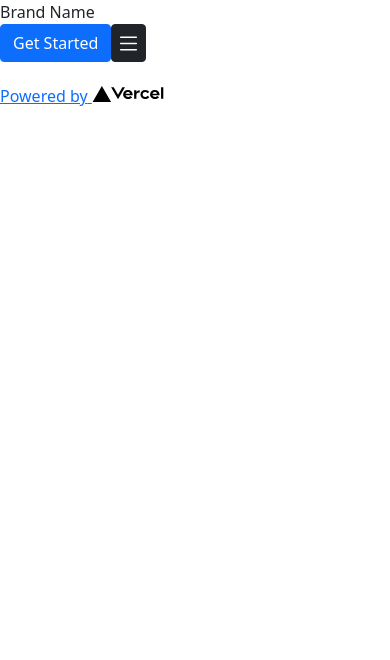
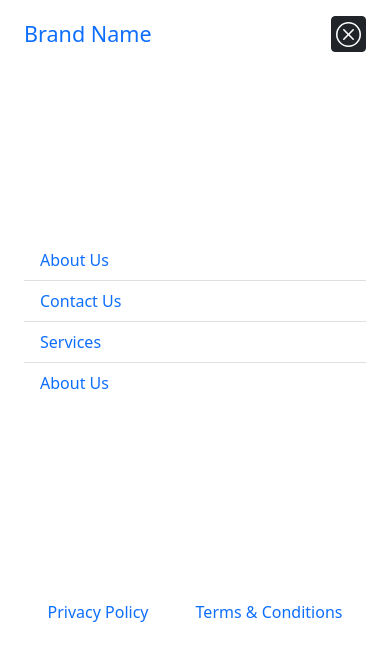
Before and after one commit to pavittar95/nextjs-redux-persist-boilerplate, a Next.js app: page / in a window 390 px wide. Shown: the top 660 px of the page. Built offline with nearby package versions, Linux system fonts and the light colour scheme.

Commit message:
side bar added

```diff
--- a/components/header.js
+++ b/components/common/header.js
@@ -1,13 +1,13 @@
 import React, { useCallback, useState } from "react";
 import Link from "next/link";
 import { useDispatch } from "react-redux";
-import { List } from "react-bootstrap-icons";
+import { List, X } from "react-bootstrap-icons";
 
 import Meta from "./meta";
-import styles from "../styles/Header.module.scss";
+import "../../styles/Header.module.scss";
 
-import { loginOut } from "../store/user/actions";
-import Sidebar from "./common/sidebar";
+import { loginOut } from "../../store/user/actions";
+import Sidebar from "./sidebar";
 
 export default function Header() {
   const [showSidebar, setshowSidebar] = useState(false);
@@ -19,12 +19,17 @@ export default function Header() {
   const toggleSidebar = useCallback(() => {
     setshowSidebar(!showSidebar);
   }, [showSidebar]);
+
   return (
     <>
       <Meta />
       <div className="position-fixed top-0 start-0 end-0 z-1">
         <nav className="header-container">
-          <div className="brand">Brand Name</div>
+          <div className="brand">
+            <Link href="/">
+              <a className="h4">Brand Name</a>
+            </Link>
+          </div>
           <div className="menu d-none d-md-block d-xl-block">
             <ul type="none" className="d-flex p-0 m-0">
               <li className="px-3">
@@ -58,7 +63,7 @@ export default function Header() {
             </button>
           </div>
         </nav>
-        <Sidebar />
+        <Sidebar active={showSidebar} toggle={toggleSidebar} />
       </div>
     </>
   );
--- a/components/meta.js
+++ b/components/common/meta.js
@@ -1,7 +1,7 @@
 import React from "react";
 import Head from "next/head";
 import { useRouter } from "next/router";
-import { getPageMeta } from "../utils/metaConstants";
+import { getPageMeta } from "../../utils/metaConstants";
 
 export default function Meta() {
   const router = useRouter();
--- a/components/common/sidebar.js
+++ b/components/common/sidebar.js
@@ -1,9 +1,70 @@
-import React from 'react'
+import React from "react";
+import Classnames from "classnames";
+import Link from "next/link";
+import { X, XCircle } from "react-bootstrap-icons";
+import "../../styles/Sidebar.module.scss";
 
-export default function Sidebar() {
-    return (
-        <div>
-
+export default function Sidebar({ active, toggle }) {
+  return (
+    <div
+      className={Classnames("position-fixed top-0 bottom-0 end-0 z-2 sidebar", {
+        "close": !active,
+        "open": active,
+      })}
+    >
+      <div className="bg-white px-4 pt-3 pb-4 h-100 row">
+        <div className="col-12">
+          <div className="d-flex justify-content-between align-items-center">
+            <Link href="/">
+              <a className="h4 m-0">Brand Name</a>
+            </Link>
+            <button
+              className="d-block d-md-none d-xs-none btn btn-dark p-1"
+              onClick={toggle}
+            >
+              <XCircle size="25" color="white" />
+            </button>
+          </div>
         </div>
-    )
+        <div className="col-12">
+          <ul className="list-group list-group-flush">
+            <li className="list-group-item">
+              <Link href="/">
+                <a>About Us</a>
+              </Link>
+            </li>
+            <li className="list-group-item">
+              <Link href="/">
+                <a>Contact Us</a>
+              </Link>
+            </li>
+            <li className="list-group-item">
+              <Link href="/">
+                <a>Services</a>
+              </Link>
+            </li>
+            <li className="list-group-item">
+              <Link href="/">
+                <a>About Us</a>
+              </Link>
+            </li>
+          </ul>
+        </div>
+        <div className="col-12">
+          <ul className="list-group list-group-horizontal list-group-flush justify-content-around">
+            <li className="list-group-item border-0">
+              <Link href="/">
+                <a>Privacy Policy</a>
+              </Link>
+            </li>
+            <li className="list-group-item border-0">
+              <Link href="/">
+                <a>Terms {"&"} Conditions</a>
+              </Link>
+            </li>
+          </ul>
+        </div>
+      </div>
+    </div>
+  );
 }
--- a/components/layout/preLoginLayout.js
+++ b/components/layout/preLoginLayout.js
@@ -1,6 +1,6 @@
 import React from "react";
-import Header from "../header";
-import Footer from "../footer";
+import Header from "../common/header";
+import Footer from "../common/footer";
 
 export default function preLoginLayout({ children }) {
   return (
--- a/package.json
+++ b/package.json
@@ -12,6 +12,7 @@
     "@zeit/next-less": "^1.0.1",
     "@zeit/next-sass": "^1.0.1",
     "bootstrap": "^5.0.0",
+    "classnames": "^2.3.1",
     "next": "10.2.0",
     "next-images": "^1.7.0",
     "next-redux-wrapper": "^6.0.2",
--- a/pages/404.js
+++ b/pages/404.js
@@ -1,13 +1,14 @@
 import React from "react";
 import Link from "next/link";
+import PreLoginLayout from "../components/layout/preLoginLayout";
 
 export default function _404() {
   return (
-    <>
+    <PreLoginLayout>
       <h1>404 - Page Not Found</h1>
       <Link href="/" prefetch>
         <a>Go back home</a>
       </Link>
-    </>
+    </PreLoginLayout>
   );
 }
--- a/pages/index.js
+++ b/pages/index.js
@@ -1,13 +1,9 @@
-import styles from "../styles/Home.module.scss";
 import PreLoginLayout from "../components/layout/preLoginLayout";
 
 export default function Home() {
   return (
     <PreLoginLayout>
-      <main>
-      </main>
-
-
+      <main></main>
     </PreLoginLayout>
   );
 }
--- /dev/null
+++ b/styles/Sidebar.module.scss
@@ -0,0 +1,31 @@
+.sidebar.open {
+    left: 600px;
+    -webkit-animation: slideOpen 0.5s forwards;
+    -webkit-animation-delay: 0s;
+    animation: slideOpen 0.5s forwards;
+    animation-delay: 0s;
+}
+
+.sidebar.close {
+    left: 0px;
+    -webkit-animation: slideClose 0.5s forwards;
+    -webkit-animation-delay: 0s;
+    animation: slideClose 0.5s forwards;
+    animation-delay: 0s;
+}
+
+@-webkit-keyframes slideOpen {
+    100% { left: 0; }
+}
+
+@keyframes slideOpen {
+    100% { left: 0; }
+}
+
+@-webkit-keyframes slideClose {
+    100% { left: 600px; }
+}
+
+@keyframes slideClose {
+    100% { left: 600px; }
+}
--- a/styles/globals.scss
+++ b/styles/globals.scss
@@ -15,8 +15,16 @@ a {
   box-sizing: border-box;
 }
 
+a {
+  text-decoration: none !important;
+}
+
 .z-1 {
   z-index: 1;
+}
+
+.z-2 {
+  z-index: 2;
 }
 
 .main-container {
```
Also changed, not shown: components/common/footer.js (renamed from components/footer.js), 1 other file (tests, documents, lock files or other folders).
